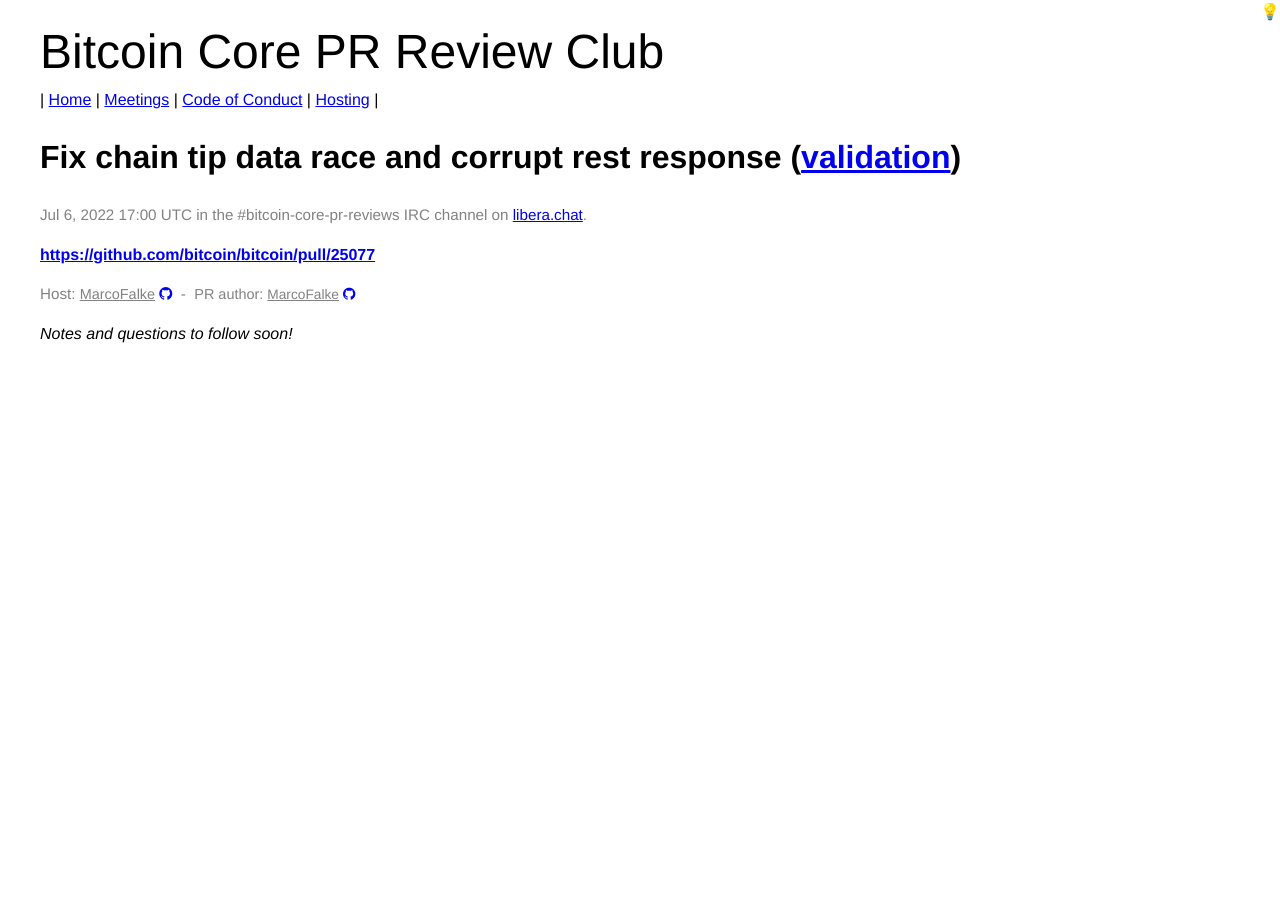
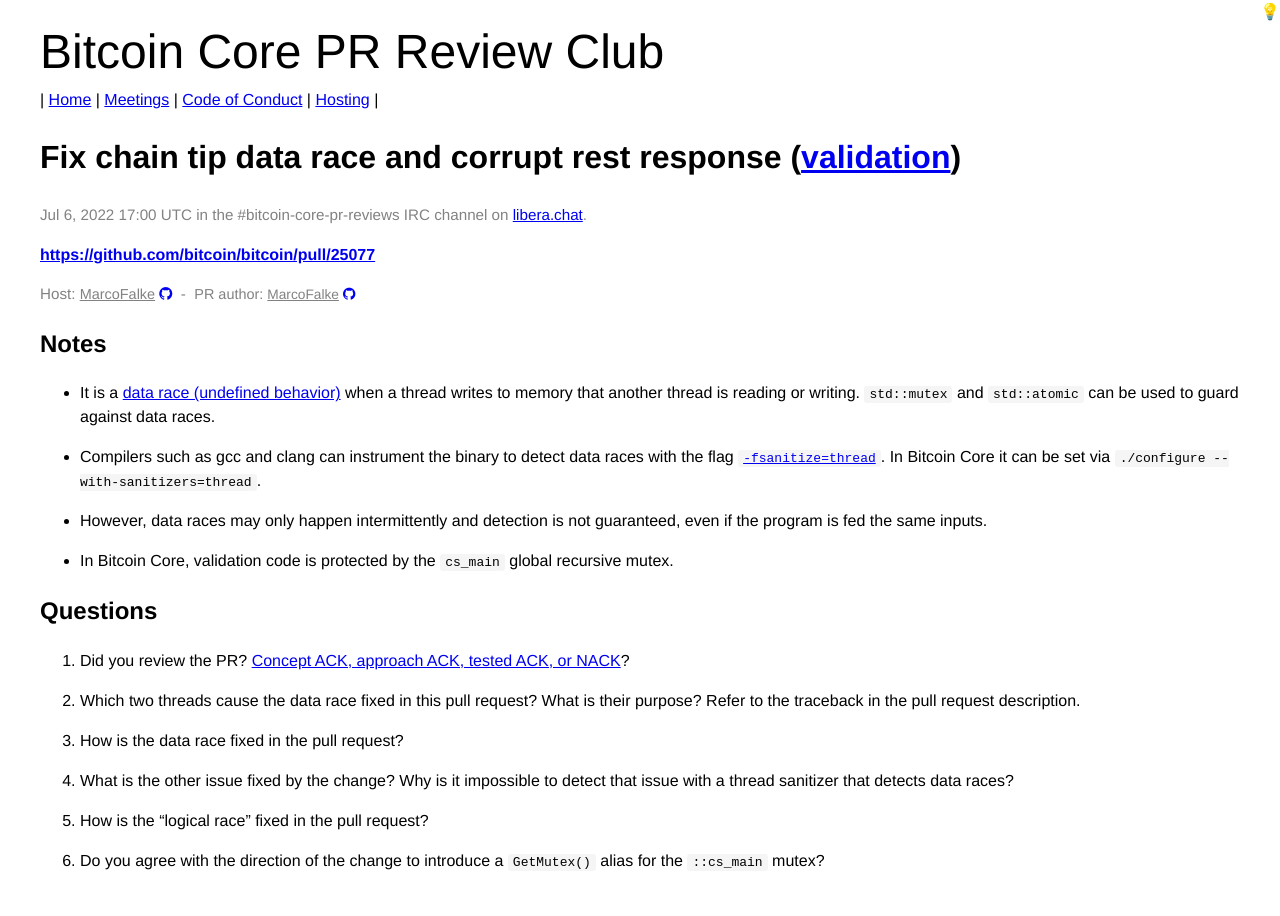
Before and after one commit to bitcoin-core-review-club/website, a Jekyll site: the page built from _posts/2022-07-06-#25077.md, in a window 1280 px wide. Built offline with Jekyll 4.4.1, drawn with Linux system fonts in a browser that asks for light colours.

Commit message:
Update _posts/2022-06-29-#25077.md

```diff
--- a/_posts/2022-07-06-#25077.md
+++ b/_posts/2022-07-06-#25077.md
@@ -10,15 +10,41 @@
 commit:
 ---
 
-_Notes and questions to follow soon!_
 
-<!-- TODO: Before meeting, add notes and questions
 ## Notes
 
+* It is a [data race (undefined
+  behavior)](https://en.cppreference.com/w/cpp/language/memory_model#Threads_and_data_races)
+  when a thread writes to memory that another thread is reading or writing.
+  `std::mutex` and `std::atomic` can be used to guard against data races.
+
+* Compilers such as gcc and clang can instrument the binary to detect data
+  races with the flag
+  [`-fsanitize=thread`](https://clang.llvm.org/docs/ThreadSanitizer.html).
+  In Bitcoin Core it can be set via `./configure --with-sanitizers=thread`.
+
+* However, data races may only happen intermittently and detection is not
+  guaranteed, even if the program is fed the same inputs.
+
+* In Bitcoin Core, validation code is protected by the `cs_main` global
+  recursive mutex.
+
 ## Questions
+
 1. Did you review the PR? [Concept ACK, approach ACK, tested ACK, or NACK](https://github.com/bitcoin/bitcoin/blob/master/CONTRIBUTING.md#peer-review)?
--->
 
+1. Which two threads cause the data race fixed in this pull request? What is
+   their purpose? Refer to the traceback in the pull request description.
+
+1. How is the data race fixed in the pull request?
+
+1. What is the other issue fixed by the change? Why is it impossible to detect
+   that issue with a thread sanitizer that detects data races?
+
+1. How is the "logical race" fixed in the pull request?
+
+1. Do you agree with the direction of the change to introduce a `GetMutex()`
+   alias for the `::cs_main` mutex?
 
 <!-- TODO: After meeting, uncomment and add meeting log between the irc tags
 ## Meeting Log
```
